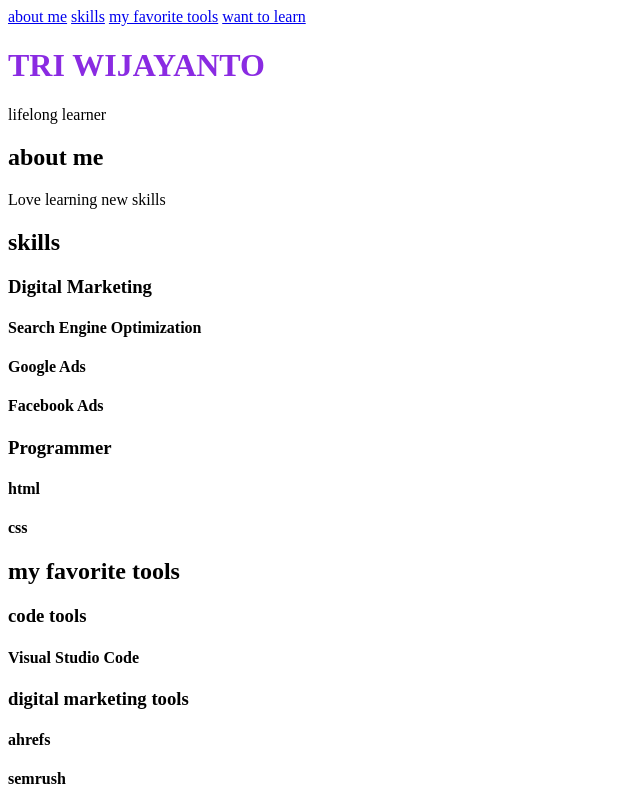
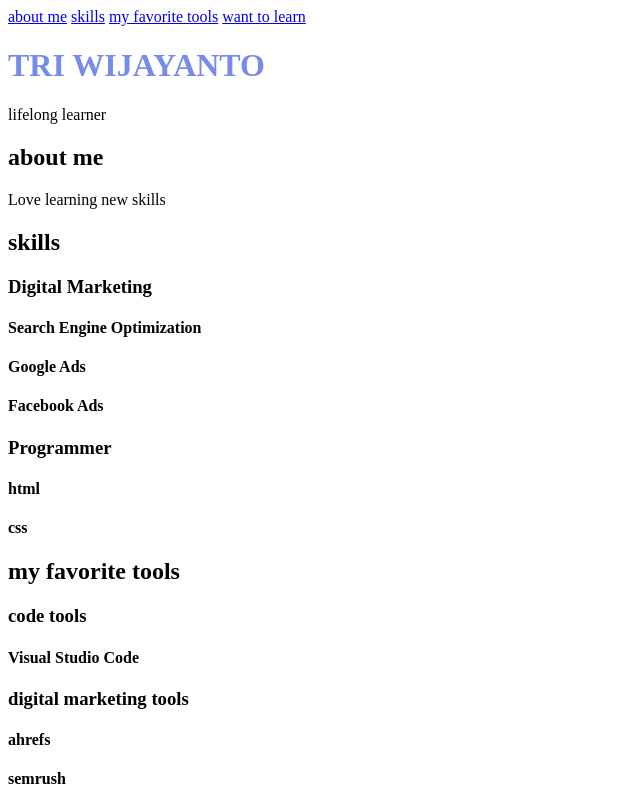
Before and after one commit to triwijayanto/triwijayanto.github.io, a plain HTML site: page index.html in a window 1280 px wide. Shown: the top 800 px of the page, without its empty margins (0-640 px from the left). Drawn offline with Linux system fonts and the light colour scheme.

Commit message:
edit warna flat color

```diff
--- a/styles.css
+++ b/styles.css
@@ -1,3 +1,3 @@
 h1 {
-    color: blueviolet;
+    color: #778beb;
 }
```
